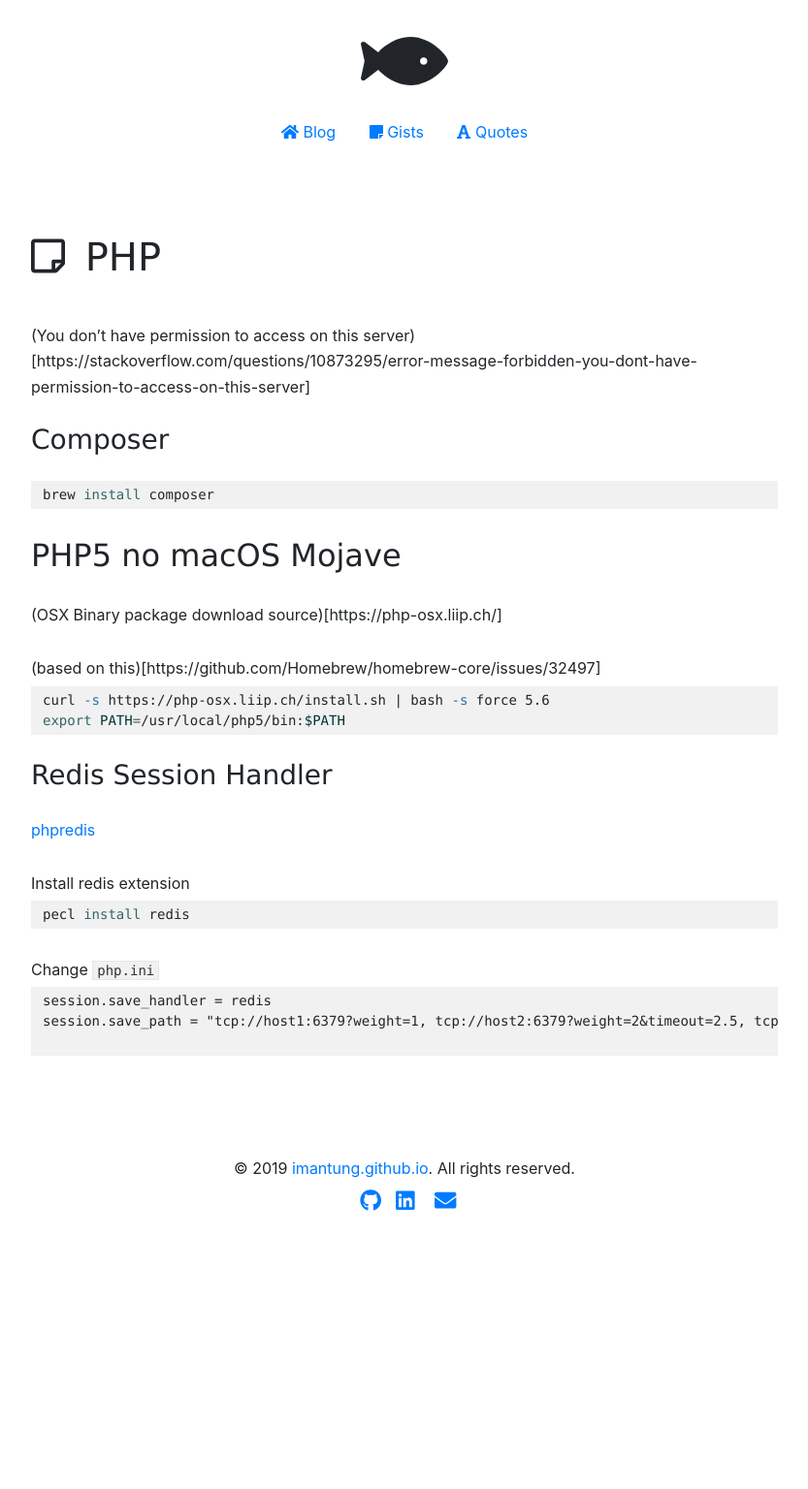
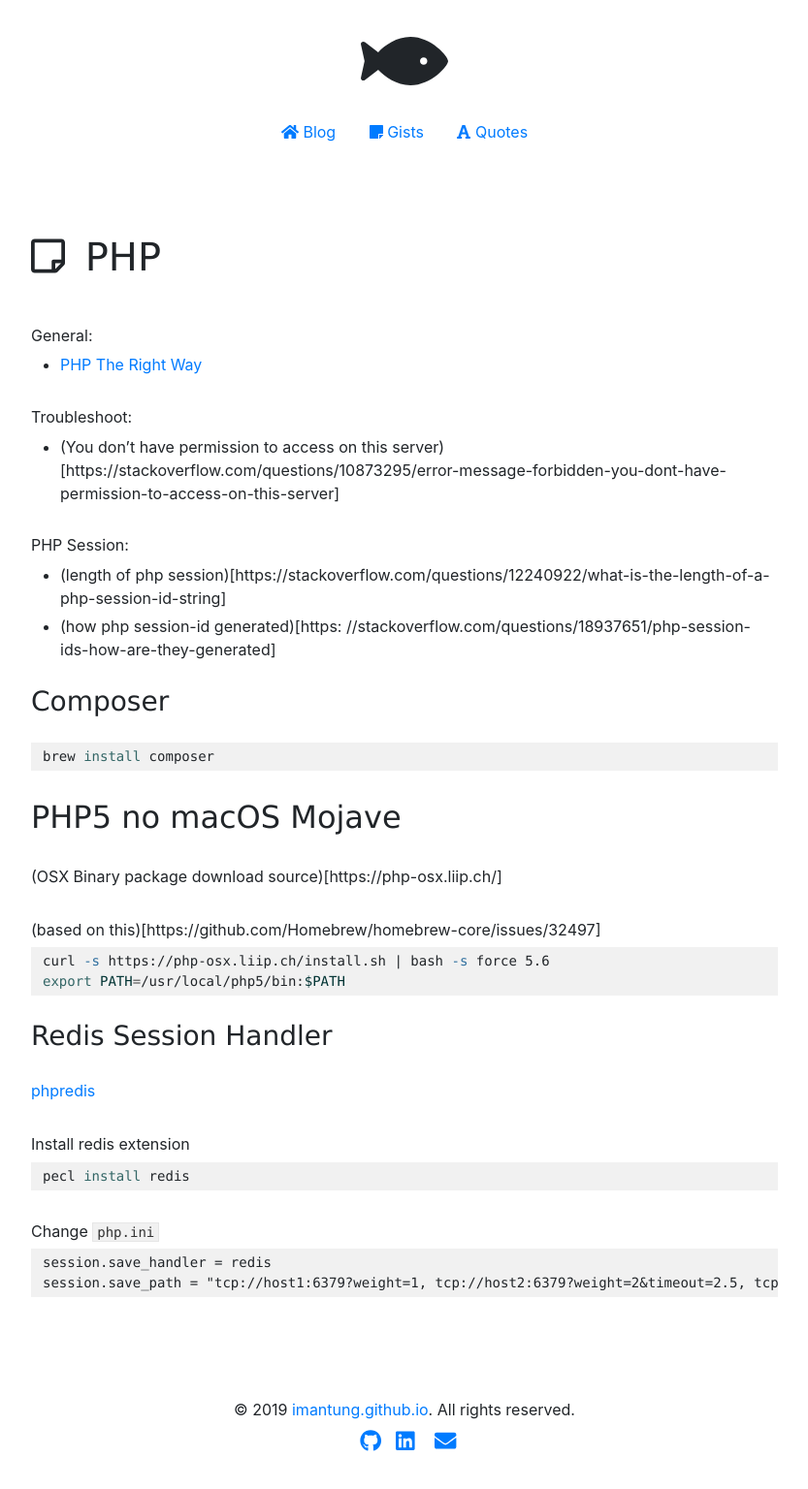
Before and after one commit to imantung/imantung.github.io, a Jekyll site: the page built from gist/php.md, in a window 1280 px wide. Shown: the whole page at 97% size, without its empty margins (223-1056 px from the left). Built offline with Jekyll 4.4.1, drawn with Linux system fonts in a browser that asks for light colours; before the commit the page ends 1287 px from its top, so only the background shows below that.

Commit message:
update content

````diff
--- a/gist/php.md
+++ b/gist/php.md
@@ -3,7 +3,16 @@
 title: PHP
 ---
 
-(You don't have permission to access on this server)[https://stackoverflow.com/questions/10873295/error-message-forbidden-you-dont-have-permission-to-access-on-this-server]
+General:
+- [PHP The Right Way](https://phptherightway.com/)
+
+Troubleshoot:
+- (You don't have permission to access on this server)[https://stackoverflow.com/questions/10873295/error-message-forbidden-you-dont-have-permission-to-access-on-this-server]
+
+
+PHP Session:
+- (length of php session)[https://stackoverflow.com/questions/12240922/what-is-the-length-of-a-php-session-id-string]
+- (how php session-id generated)[https: //stackoverflow.com/questions/18937651/php-session-ids-how-are-they-generated]
 
 
 ### Composer
@@ -37,5 +46,4 @@
 ```
 session.save_handler = redis
 session.save_path = "tcp://host1:6379?weight=1, tcp://host2:6379?weight=2&timeout=2.5, tcp://host3:6379?weight=2&read_timeout=2.5"
-
 ```
````
Also changed, not shown: gist/git.md (+1 -1 lines), gist/go-libraries.md (+1 -0 lines), gist/go.md (+6 -0 lines), gist/mac.md (+0 -2 lines), gist/makefile.md (added, +29 -0 lines).
